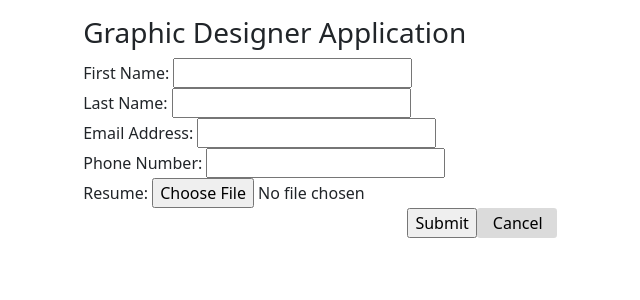
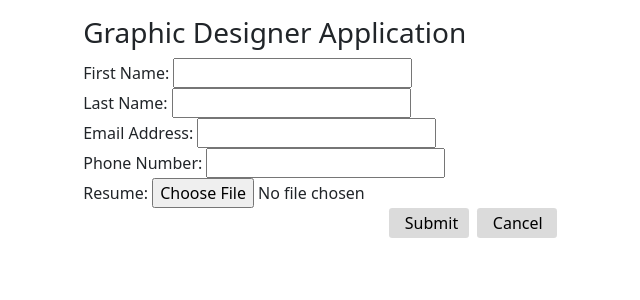
Before and after one commit to chrisMartinezDev/django-job-board-web-application, a Django app: page /apply_to_job/3 in a window 1280 px wide. Shown: the top 300 px of the page, without its empty margins (320-960 px from the left). Run offline with Django 5.2, Linux system fonts and the light colour scheme; data comes from the database, SQL or seed files in the repository; both versions use the stored data as it was after the commit.

Commit message:
(Task) Cleaning up css styling

```diff
--- a/app_jobBoard/static/style.css
+++ b/app_jobBoard/static/style.css
@@ -133,6 +133,15 @@ body {
     width: 100%;
 }
 
+.btn-back-to-home-page {
+    text-decoration: none !important;
+}
+
+.btn-back-to-home-page > p {
+    cursor: pointer;
+    color: black;
+}
+
 .job-details-top-container {
     display: flex;
     flex-direction: row;
@@ -206,11 +215,6 @@ body {
     max-height: 25rem;
 }
 
-.btn-submit-job-container {
-    display: flex;
-    justify-content: flex-end;
-}
-
 .btn-container {
     display: flex;
     flex-direction: row;
@@ -249,3 +253,12 @@ body {
     align-self: center;
     width: 40%;
 }
+
+.btn-submit-application {
+    border: none;
+    border-radius: .2rem;
+    background-color: rgb(219, 219, 219);
+    padding: .2rem 1rem;
+    margin-right: .5rem;
+    width: 5rem;
+}
--- a/app_jobBoard/templates/applyToJob.html
+++ b/app_jobBoard/templates/applyToJob.html
@@ -11,9 +11,7 @@
             {{ applicationForm }}
 
             <div class="btn-container">
-                <div class="btn-submit-job-container">
-                    <input type="submit" value="Submit" form="applyToJobForm" class="btn-submit-application"/>
-                </div>
+                <input type="submit" value="Submit" form="applyToJobForm" class="btn-submit-application"/>
 
                 <a href="{% url 'Job Details' job.id %}" class="btn-cancel-anchor">
                     <button class="btn-cancel-job" type="button">Cancel</button>
--- a/app_jobBoard/templates/jobDetails.html
+++ b/app_jobBoard/templates/jobDetails.html
@@ -4,6 +4,10 @@
 
     <div class="job-listing-details-container">
         <div class="job-listing-details">
+            <a href="{% url 'Home Page' %}" class="btn-back-to-home-page">
+                <p>< Job Listings</p>
+            </a>
+
             <div class="job-details-top-container">
                 <h3>{{ job.title }}</h3>
 
--- a/app_jobBoard/views.py
+++ b/app_jobBoard/views.py
@@ -72,12 +72,14 @@ class ApplyToJob(View):
     def post(self, request, jobID):
         job = Job.objects.get(id = jobID)
         applicationForm = ApplicationForm(request.POST, request.FILES)
-        context = {}
-        context["job"] = job
 
         if applicationForm.is_valid():
             form = applicationForm.save(commit = False)
             form.job = job
             form.save()
 
+        context = {}
+        context["job"] = job
+        context["applicationForm"] = applicationForm
+
         return render(request, 'jobDetails.html', context)
```
Also changed, not shown: app_jobBoard/templates/addEditJob.html (+2 -6 lines), db.sqlite3, 1 other file.
